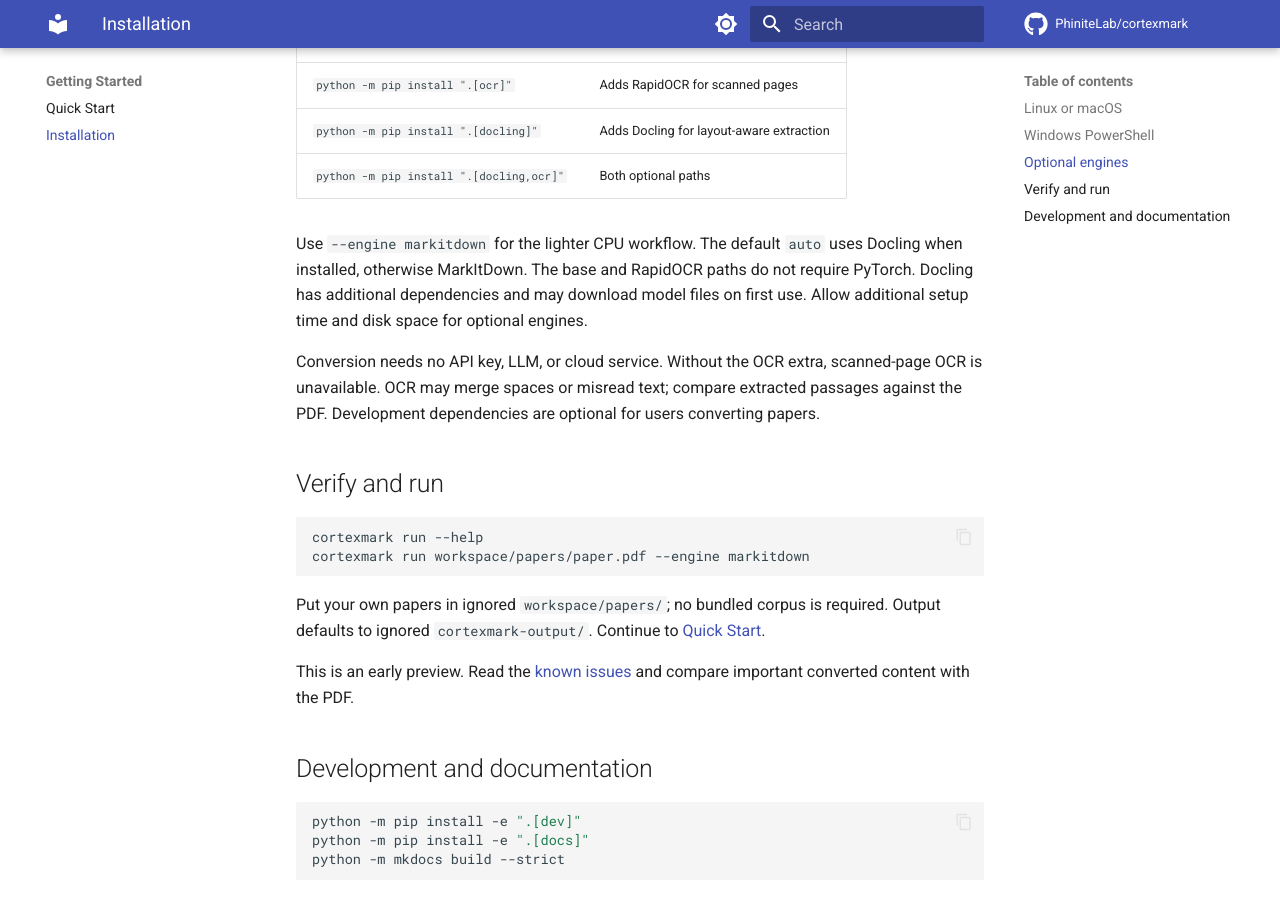
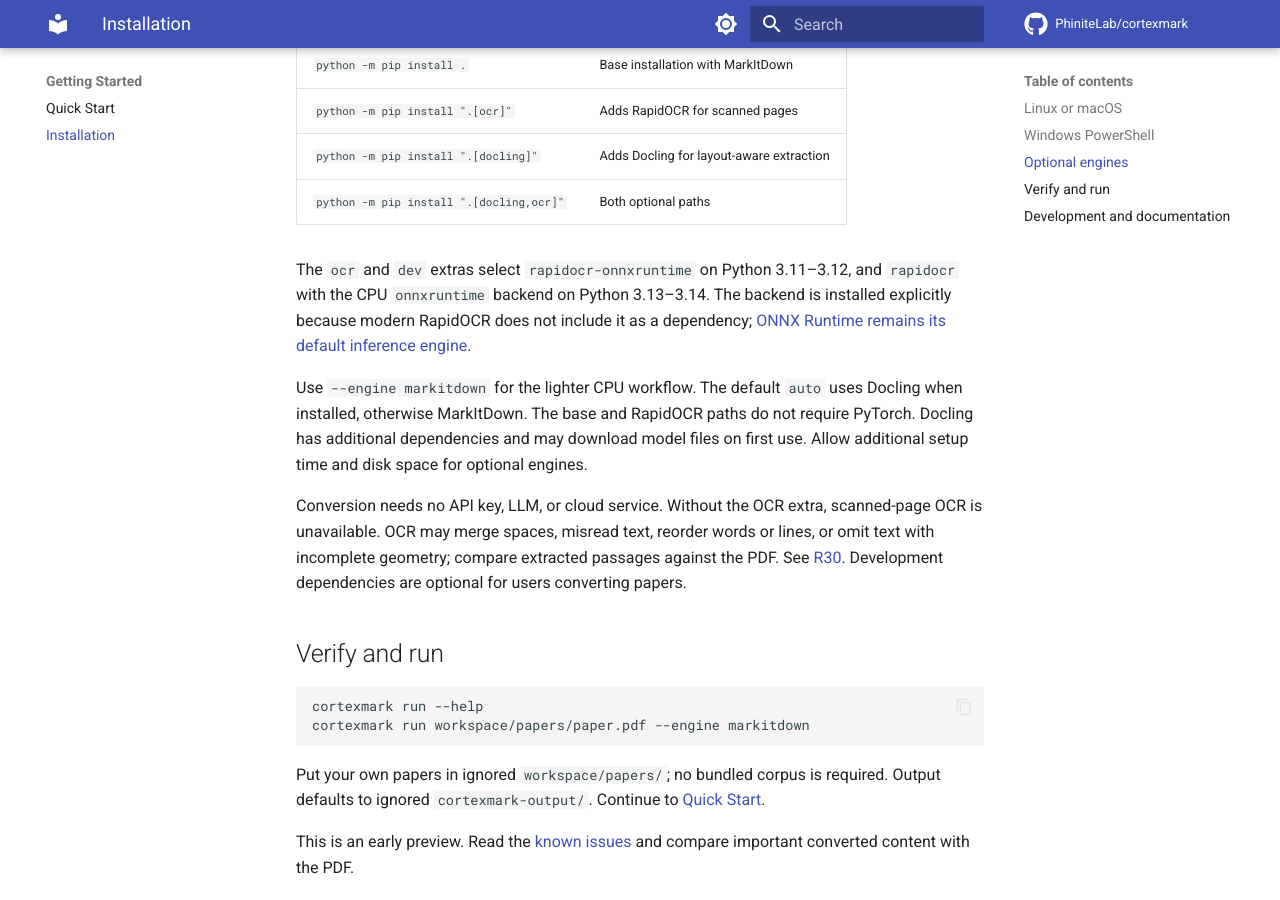
Before and after one commit to PhiniteLab/cortexmark, an MkDocs documentation site: the page built from docs/getting-started/installation.md, in a window 1280 px wide and 900 px high, scrolled down 885 px. Built offline with MkDocs 1.6.1 and Material for MkDocs 9.7.7, drawn with Linux system fonts in a browser that asks for light colours; comment, search, counter and statistics services are not loaded; some of the changed text lies outside the part shown.

Commit message:
v0.0.3 - docs(students): explain source setup and existing OCR limitations
Document the Python compatibility range, source installation and optional
engine setup for the student preview. Record the existing OCR reading-order
and incomplete-geometry issue as R30 alongside the prior audit findings.

Point optional-engine error messages at source-checkout installation commands.
The conversion, OCR ordering and page-IR processing algorithms are unchanged.

Validation: 1,274 tests passed with 85.96% coverage; lint, Python/Markdown
formatting, types, strict docs, build and package checks passed. Independent
and native review found no introduced regression. Installed-wheel OCR and
digital/scanned PDF CLI checks passed within the documented limitations.

````diff
--- a/docs/getting-started/installation.md
+++ b/docs/getting-started/installation.md
@@ -1,11 +1,11 @@
 # Installation
 
-CortexMark requires Python 3.11 or newer. Install the source checkout:
+CortexMark requires Python 3.11–3.14; CI currently covers Python 3.11–3.13. Install the source checkout:
 
 ```bash
 git clone https://github.com/PhiniteLab/cortexmark.git
 cd cortexmark
-git checkout v0.3.5a1
+git checkout v0.3.5a2
 ```
 
 ## Linux or macOS
@@ -37,9 +37,11 @@
 | `python -m pip install ".[docling]"` | Adds Docling for layout-aware extraction |
 | `python -m pip install ".[docling,ocr]"` | Both optional paths |
 
+The `ocr` and `dev` extras select `rapidocr-onnxruntime` on Python 3.11–3.12, and `rapidocr` with the CPU `onnxruntime` backend on Python 3.13–3.14. The backend is installed explicitly because modern RapidOCR does not include it as a dependency; [ONNX Runtime remains its default inference engine](https://rapidai.github.io/RapidOCRDocs/main/en/install_usage/rapidocr/install/).
+
 Use `--engine markitdown` for the lighter CPU workflow. The default `auto` uses Docling when installed, otherwise MarkItDown. The base and RapidOCR paths do not require PyTorch. Docling has additional dependencies and may download model files on first use. Allow additional setup time and disk space for optional engines.
 
-Conversion needs no API key, LLM, or cloud service. Without the OCR extra, scanned-page OCR is unavailable. OCR may merge spaces or misread text; compare extracted passages against the PDF. Development dependencies are optional for users converting papers.
+Conversion needs no API key, LLM, or cloud service. Without the OCR extra, scanned-page OCR is unavailable. OCR may merge spaces, misread text, reorder words or lines, or omit text with incomplete geometry; compare extracted passages against the PDF. See [R30](https://github.com/PhiniteLab/cortexmark/blob/main/KNOWN_ISSUES.md). Development dependencies are optional for users converting papers.
 
 ## Verify and run
 
````
Also changed, not shown: CHANGELOG.md (+9 -0 lines), KNOWN_ISSUES.md (+10 -0 lines), README.md (+4 -2 lines), REPO-INFO/CODE-MAP.md (+3 -2 lines), 2 other files.
